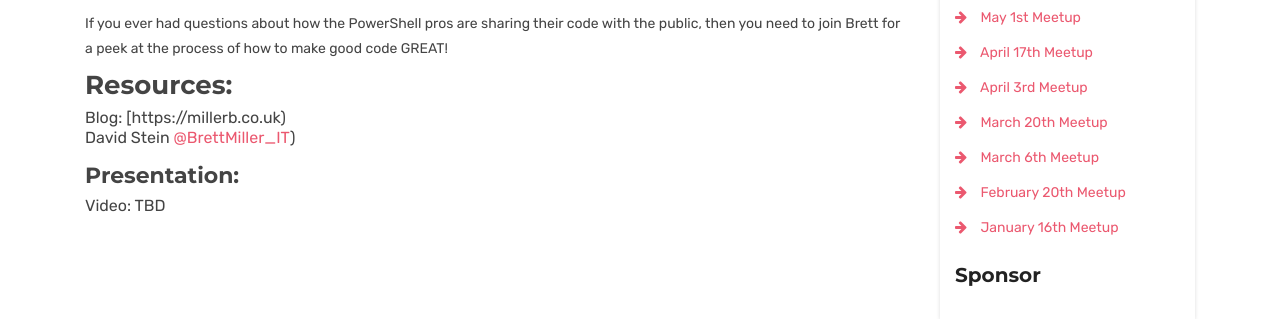
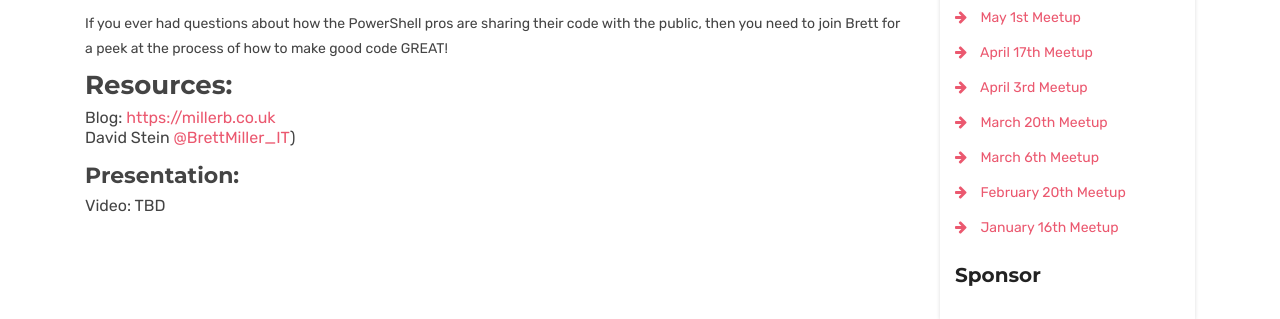
Before and after one commit to rtpsug/rtpsug.github.io, a Jekyll site: the page built from _posts/meetups/2019-07-17-July-17th-Meetup.md, in a window 1280 px wide and 900 px high, scrolled down 770 px. Shown: the part 281-600 px from the top of the window. Built offline with Jekyll 4.4.1, drawn with Linux system fonts in a browser that asks for light colours; part of the change alters nothing that is shown.

```diff
--- a/_posts/meetups/2019-07-17-July-17th-Meetup.md
+++ b/_posts/meetups/2019-07-17-July-17th-Meetup.md
@@ -29,7 +29,7 @@ Brett will walk us through the process of taking those hoarded scripts from the
 If you ever had questions about how the PowerShell pros are sharing their code with the public, then you need to join Brett for a peek at the process of how to make good code GREAT!
 
 ### Resources:
-- Blog: [https://millerb.co.uk)
+- Blog: [https://millerb.co.uk](https://millerb.co.uk)
 - David Stein [@BrettMiller_IT](https://twitter.com/BrettMiller_IT))
 
 #### Presentation:
```
